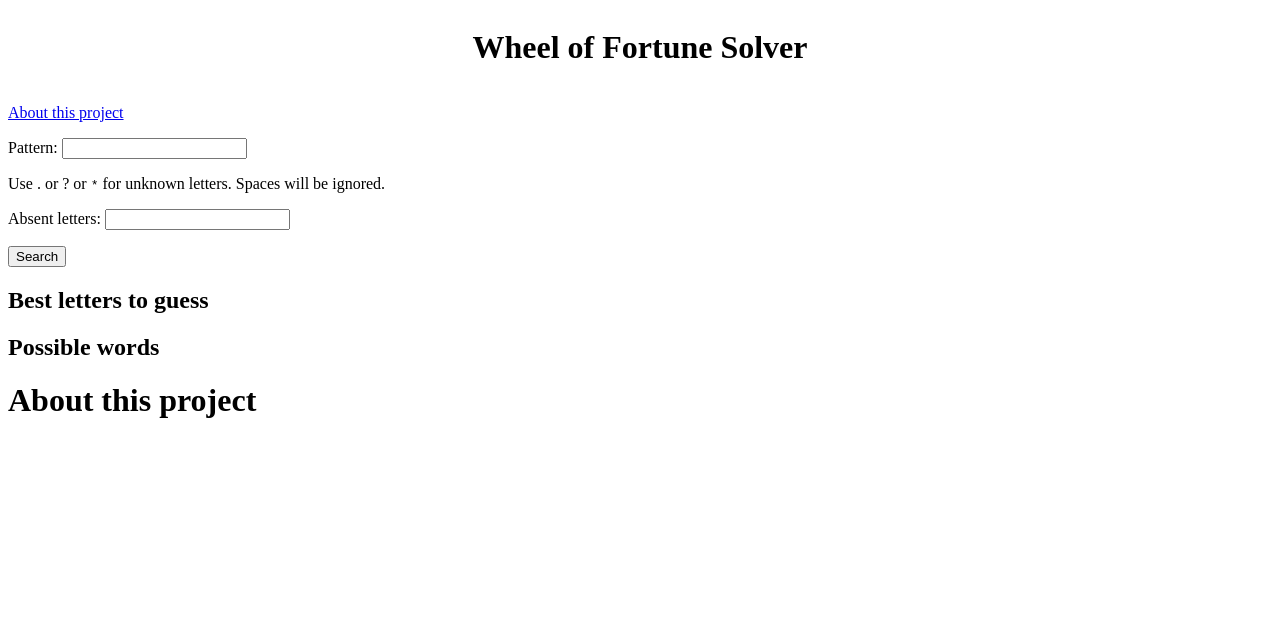
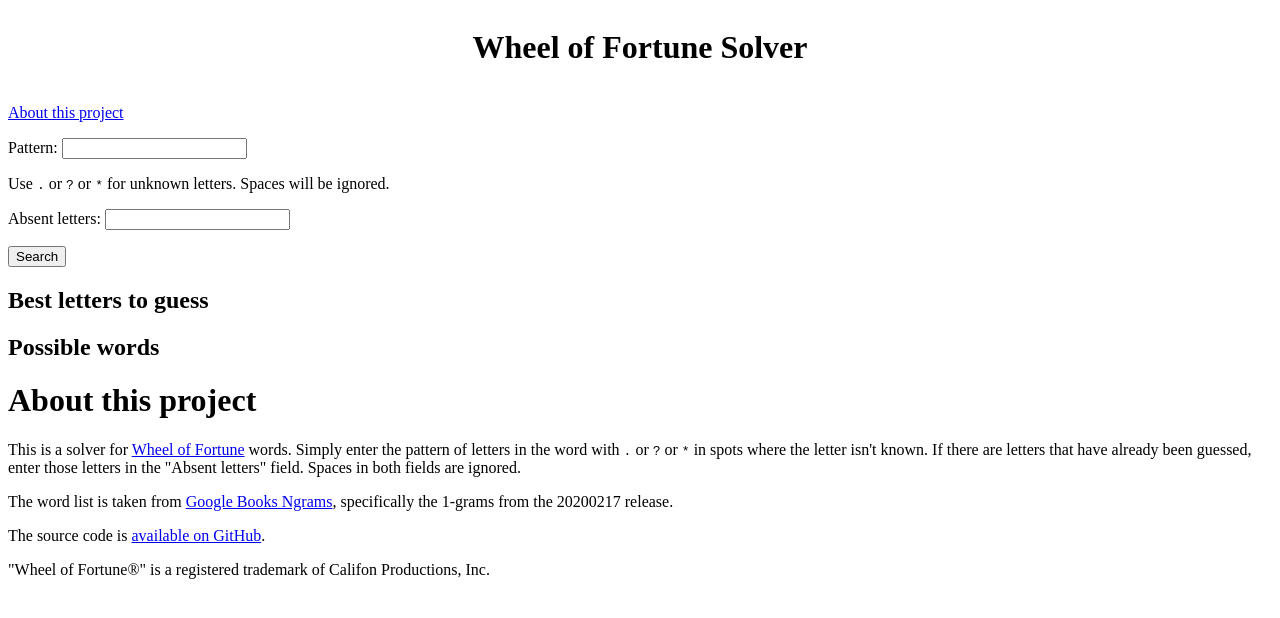
Before and after one commit to gregstoll/wheeloffortune, a website built with webpack: page public/index.html in a window 1280 px wide. Built offline with nearby package versions, Linux system fonts and the light colour scheme.

Commit message:
add about section to page

```diff
--- a/public/index.html
+++ b/public/index.html
@@ -26,7 +26,7 @@
         </div>
         <p><a href="#about">About this project</a></p>
         <p><label for="pattern">Pattern:&nbsp;</label><input type="text" id="pattern"></p>
-        <p>Use <kdb>.</kdb> or <kdb>?</kdb> or <kbd>*</kbd> for unknown letters. Spaces will be ignored.</p>
+        <p>Use <kbd>.</kbd> or <kbd>?</kbd> or <kbd>*</kbd> for unknown letters. Spaces will be ignored.</p>
         <p><label for="absent_letters">Absent letters:&nbsp;</label><input type="text" id="absent_letters"></p>
         <p><input type="button" name="search" id="search" value="Search"></p>
         <div id="results" class="row mb-3">
@@ -39,8 +39,14 @@
               <div id="possible_word_list"></div>
           </div>
         </div>
-    <h1 id="about">About this project</h1>
-    <script type="text/javascript" src="dist/app.bundle.js"></script>
+        <h1 id="about">About this project</h1>
+        <div class="col-md-8">
+            <p>This is a solver for <a href="https://en.wikipedia.org/wiki/Wheel_of_Fortune_(American_game_show)">Wheel of Fortune</a> words. Simply enter the pattern of letters in the word with <kbd>.</kbd> or <kbd>?</kbd> or <kbd>*</kbd> in spots where the letter isn't known. If there are letters that have already been guessed, enter those letters in the "Absent letters" field. Spaces in both fields are ignored.</p>
+            <p>The word list is taken from <a href="https://storage.googleapis.com/books/ngrams/books/datasetsv3.html">Google Books Ngrams</a>, specifically the 1-grams from the 20200217 release.</p>
+            <p>The source code is <a href="https://github.com/gregstoll/wheeloffortune">available on GitHub</a>.</p>
+            <p>"Wheel of Fortune®" is a registered trademark of Califon Productions, Inc.</p>
+        </div>
+        <script type="text/javascript" src="dist/app.bundle.js"></script>
     <ssibodybottom />
     </div>
   </body>
```
